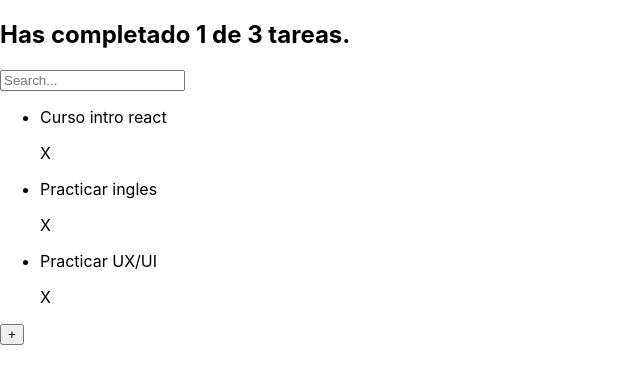
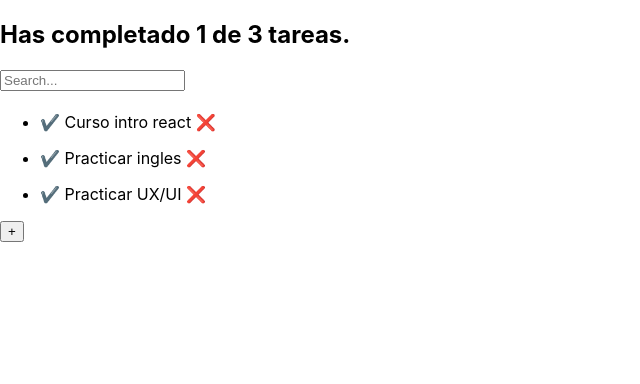
Before and after one commit to johdasgran/devtasks-app, a React (Create React App) app: page / in a window 1280 px wide. Shown: the top 384 px of the page, without its empty margins (0-640 px from the left). Built offline with nearby package versions, Linux system fonts and the light colour scheme.

Commit message:
useState for search

```diff
--- a/src/Components/ToDoButton.js
+++ b/src/Components/ToDoButton.js
@@ -1,11 +1,13 @@
 import React from "react";
 
 function ToDoButton() {
+
   const addTask = () => {
     console.log("Hi!");
   };
 
   return <button onClick={addTask}> +</button>;
+
 }
 
 export { ToDoButton };
--- a/src/Components/ToDoItem.js
+++ b/src/Components/ToDoItem.js
@@ -1,13 +1,23 @@
 import React from "react";
 
 function ToDoItem(props) {
-    return (
-        <li>
-        {/* <span>C</span> */}
-        <p>{props.text}</p>
-        <span>X</span>
-        </li>
-    );
+  const onComplete = () => {
+    alert(`Has completado la tarea: ${props.text}`);
+  };
+
+  const onDelete = () => {
+    alert(`Has borrado la tarea: ${props.text}`);
+  };
+
+  return (
+    <li>
+      <p>
+        <span onClick={onComplete}>✔️ </span>
+        {props.text}
+        <span onClick={onDelete}> ❌</span>
+      </p>
+    </li>
+  );
 }
 
 export { ToDoItem };
--- a/src/Components/ToDoSearch.js
+++ b/src/Components/ToDoSearch.js
@@ -1,9 +1,19 @@
 import React from "react";
 
 function ToDoSearch() {
-    return (
-        <input placeholder="Search..."/>
-    );
+
+    const [search, setSearch] = React.useState("");
+
+    const onSearchValue = (event) => {
+        console.log(event.target.value);
+        setSearch(event.target.value);
+    }
+
+
+    return [
+        <input value={search} onChange={ onSearchValue } placeholder="Search..."/>,
+        <h1>{search}</h1>
+    ];
 }
 
 export { ToDoSearch }
```
